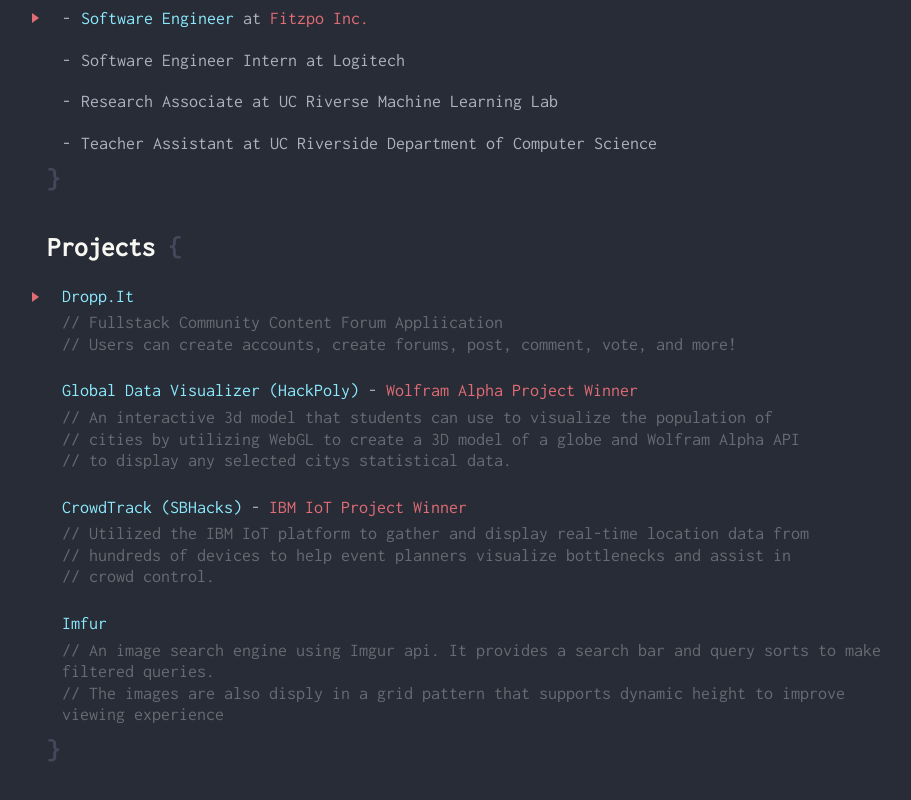
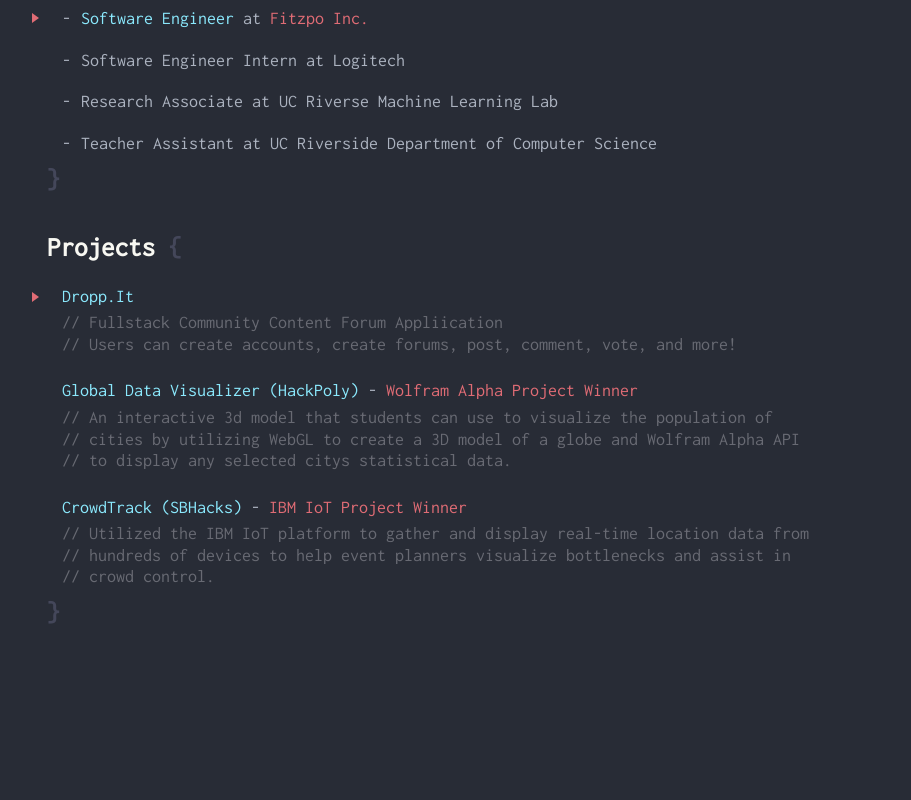
Before and after one commit to Dnguy104/Portfolio, a React app: page / in a window 1280 px wide. Shown: the part 610-1410 px from the top of the page, without its empty margins (168-1079 px from the left). After the commit the page ends 1306 px from the top, so only its background shows below. Built offline with nearby package versions, Linux system fonts and the light colour scheme.

Commit message:
added resume link

```diff
--- a/src/components/components/Header.js
+++ b/src/components/components/Header.js
@@ -29,7 +29,7 @@
           <span className='red'>()</span>
           <span className='grey'>;</span>
         </a>
-        <a href="">
+        <a href="https://drive.google.com/file/d/1nKfCifNvt2ak7sTXdPvZlnR8hQkNev26/view?usp=sharing">
           <span className='aqua'>Resume</span>
           <span className='red'>()</span>
           <span className='grey'>;</span>
--- a/src/global/Data.js
+++ b/src/global/Data.js
@@ -45,12 +45,12 @@
       description: ['Utilized the IBM IoT platform to gather and display real-time location data from',
       'hundreds of devices to help event planners visualize bottlenecks and assist in', 'crowd control.']
     },
-    {
-      name: 'Imfur​',
-      link: 'https://github.com/Dnguy104/Imfur',
-      description: ['An image search engine using Imgur api. It provides a search bar and query sorts to make filtered queries.',
-      'The images are also disply in a grid pattern that supports dynamic height to improve viewing experience']
-    }
+    // {
+    //   name: 'Imfur​',
+    //   link: 'https://github.com/Dnguy104/Imfur',
+    //   description: ['An image search engine using Imgur api. It provides a search bar and query sorts to make filtered queries.',
+    //   'The images are also display in a grid pattern that supports dynamic height to improve viewing experience']
+    // }
   ],
   skills: [
     ['Frontend', 'Javascript, ES6/7, React.js, Styled-Components, Redux, React Native, Html5, CSS3, Jest/Enzyme, apollo client'],
```
Also changed, not shown: 1 other file (tests, documents, lock files or other folders).
